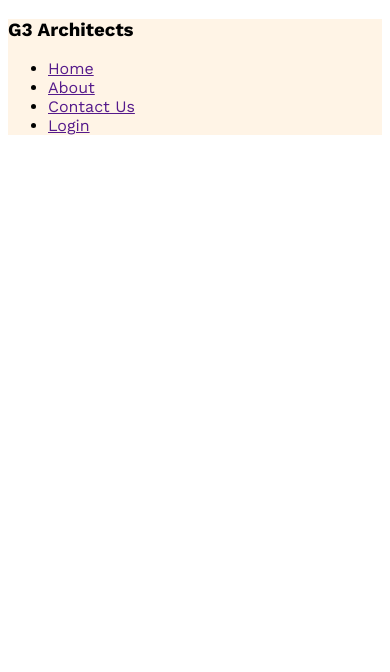
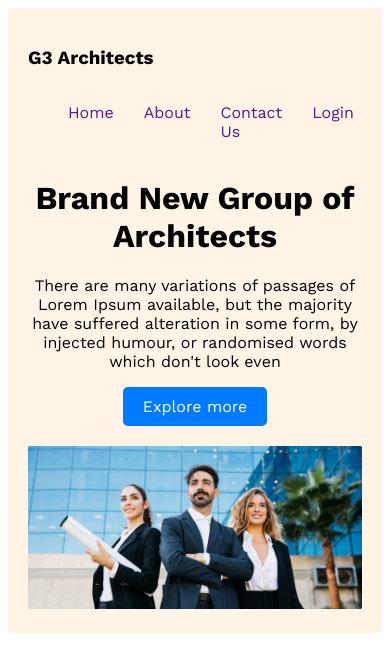
Before and after one commit to md-fahim18/first_site_2024, a plain HTML site: page index.html in a window 390 px wide. Drawn offline with nearby package versions, Linux system fonts and the light colour scheme.

Commit message:
responsive of devices updated

```diff
--- a/index.html
+++ b/index.html
@@ -9,7 +9,7 @@
   <body>
     <header>
       <nav>
-        <h3>G3 Architects</h3>
+        <h3 class="header-title">G3 Architects</h3>
         <ul>
           <li><a href="">Home</a></li>
           <li><a href="">About</a></li>
@@ -17,6 +17,18 @@
           <li><a href="">Login</a></li>
         </ul>
       </nav>
+      <div class="banner-container">
+        <div class="banner-content">
+          <h1 class="banner-title">Brand New Group of Architects</h1>
+          <p class="banner-title">
+            There are many variations of passages of Lorem Ipsum available, but
+            the majority have suffered alteration in some form, by injected
+            humour, or randomised words which don't look even
+          </p>
+          <button class="btn-primary">Explore more</button>
+        </div>
+        <img src="images/banner.png" alt="" />
+      </div>
     </header>
     <main></main>
     <footer></footer>
--- a/styles/architect.css
+++ b/styles/architect.css
@@ -5,6 +5,68 @@
   font-optical-sizing: auto;
 }
 
+.btn-primary {
+  background-color: #007bff; /* Primary color */
+  color: #fff; /* Text color */
+  border: none; /* Removes border */
+  padding: 10px 20px; /* Padding for size */
+  border-radius: 5px; /* Rounded corners */
+  font-size: 16px; /* Text size */
+  cursor: pointer; /* Pointer cursor on hover */
+  transition: background-color 0.3s ease; /* Smooth transition */
+  margin-bottom: 20px;
+}
+
+.btn-primary:hover {
+  background-color: #0056b3; /* Darker shade on hover */
+}
+
+/* header styles */
 header {
   background: rgba(255, 144, 14, 0.1);
+  padding: 30px 240px;
 }
+nav li a {
+  text-decoration: none;
+}
+nav {
+  display: flex;
+  justify-content: space-between;
+}
+nav ul {
+  display: flex;
+}
+nav li {
+  list-style: none;
+  margin-right: 30px;
+}
+
+/* banner styles */
+
+.banner-content {
+  max-width: 800px;
+  margin: 0 auto;
+  text-align: center;
+}
+.banner-container img {
+  width: 100%;
+}
+
+/* responsive styles of header */
+@media screen and (max-width: 576px) {
+  header {
+    padding: 20px;
+  }
+  nav {
+    flex-direction: column;
+  }
+}
+
+@media screen and (min-width: 576px) and (max-width: 960px) {
+  header {
+    padding: 30px;
+  }
+  nav {
+    flex-direction: column;
+  }
+}
```
